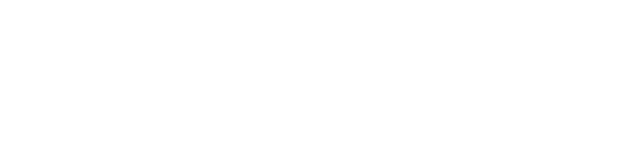
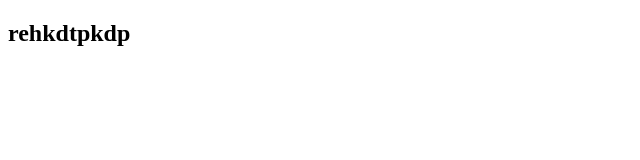
Before and after one commit to masver/project_github, a plain HTML site: page index.html in a window 1280 px wide. Shown: the whole page, without its empty margins (0-640 px from the left). Drawn offline with Linux system fonts and the light colour scheme.

Commit message:
Update index.html

```diff
--- a/index.html
+++ b/index.html
@@ -8,6 +8,6 @@
     <link rel="stylesheet" href="./style.css">
 </head>
 <body>
-
+    <h2>rehkdtpkdp</h2>
 </body>
 </html>
```
